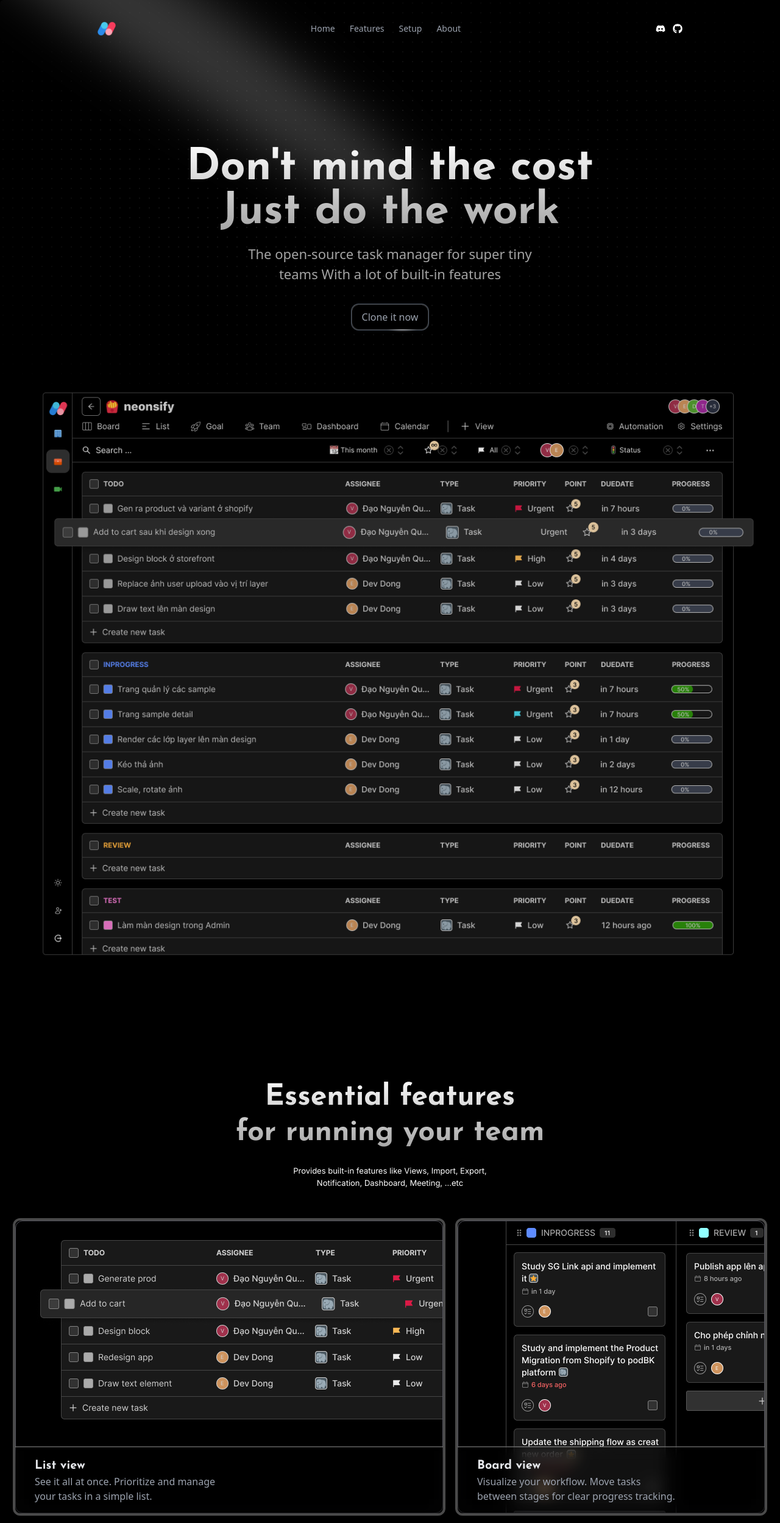
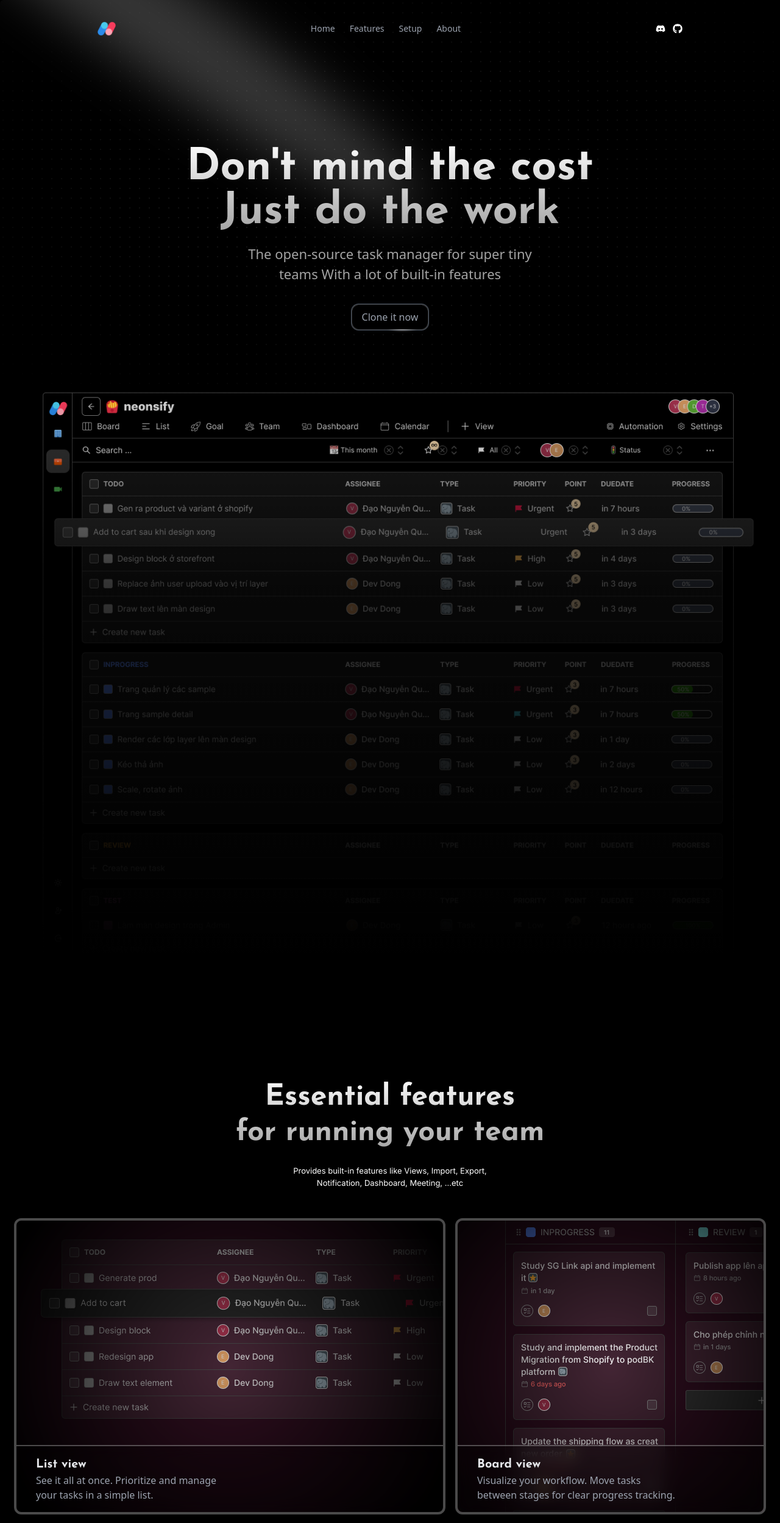
Before and after one commit to hudy9x/namviek-landingpage, a Next.js app: page / in a window 1280 px wide. Shown: the top 2498 px of the page at 61% size. Built offline with nearby package versions, Linux system fonts and the light colour scheme.

Commit message:
update code

```diff
--- a/src/components/ui/Bento/index.tsx
+++ b/src/components/ui/Bento/index.tsx
@@ -1,7 +1,8 @@
+'use client'
 import { fontJosefinSan } from "@/utils/fonts";
 import "./style.css";
 import { ReactNode } from "react";
-import FollowLight from "../FollowLight";
+import { motion } from "framer-motion";
 
 export default function Bento({
   title,
@@ -19,16 +20,21 @@ export default function Bento({
 
   className && classes.push(className)
 
-  return <section className={classes.join(" ")}>
-    {/* <div className="bento-image [mask-image:radial-gradient(400px_at_center,white,transparent)] bg-blue-500/20"> */}
-    <div className="bento-image">
-      <FollowLight>
+  return <motion.div
+    initial={{ opacity: 0, y: 10 }}
+    whileInView={{ opacity: 1, y: 0 }}
+    transition={{ duration: 2 }}
+    viewport={{ once: true }}
+  >
+    <section className={classes.join(" ")}>
+      <div className="bento-image [mask-image:radial-gradient(400px_at_center,white,transparent)] bg-pink-500/20">
+        {/* <div className="bento-image"> */}
         {children}
-      </FollowLight>
       </div>
       <header className="bento-heading">
         <h2 className={`${fontJosefinSan.className} text-xl font-bold`}>{title}</h2>
         <p className="text-base text-gray-400 w-[330px]">{desc}</p>
       </header>
     </section>
+  </motion.div>
 }
--- a/src/containers/HeroSection.tsx
+++ b/src/containers/HeroSection.tsx
@@ -8,6 +8,8 @@ import { motion } from "framer-motion";
 import AnimElement from "@/components/ui/AnimElement";
 import FollowLight from "@/components/ui/FollowLight";
 import Link from "next/link";
+import '@/styles/hero.css'
+
 export default function HeroSection() {
   return <div id="hero" className="hero">
     <div className="pt-[15rem] pb-[5rem] w-full rounded-md flex md:items-center md:justify-center bg-black/[0.96] antialiased bg-dot-white/[0.2] relative overflow-hidden">
@@ -48,9 +50,11 @@ export default function HeroSection() {
       </div>
     </div>
     <AnimElement
-      className="hero-slider-container">
-      <Image className=" w-[1216px] opacity-90 mx-auto" src={ListViewImage} alt="List view image" />
-      {/* <div className="absolute top-[35%] z-40 left-1/2 -translate-x-1/2 rounded-xl border border-gray-500/50 px-8 py-6 text-white backdrop-blur-sm text-xl uppercase"></div> */}
+      className="">
+      <div className="hero-slider-container">
+        <Image className=" w-[1216px] mx-auto" src={ListViewImage} alt="List view image" />
+        {/* <div className="absolute top-[35%] z-40 left-1/2 -translate-x-1/2 rounded-xl border border-gray-500/50 px-8 py-6 text-white backdrop-blur-sm text-xl uppercase"></div> */}
+      </div>
     </AnimElement>
   </div>
 }
--- a/src/styles/hero.css
+++ b/src/styles/hero.css
@@ -16,5 +16,5 @@
 }
 
 .hero-slider-container:hover:after{
-  opacity: 0.6
+  /* opacity: 0.6 */
 }
--- a/src/styles/tailwind.css
+++ b/src/styles/tailwind.css
@@ -2,7 +2,7 @@
 @tailwind components;
 @tailwind utilities;
 
-@import url('./hero.css')
+/* @import url('./hero.css') */
 
 .no-visible-scrollbar {
   scrollbar-width: none;
```
Lines whose indentation alone changed are shown as unchanged.
